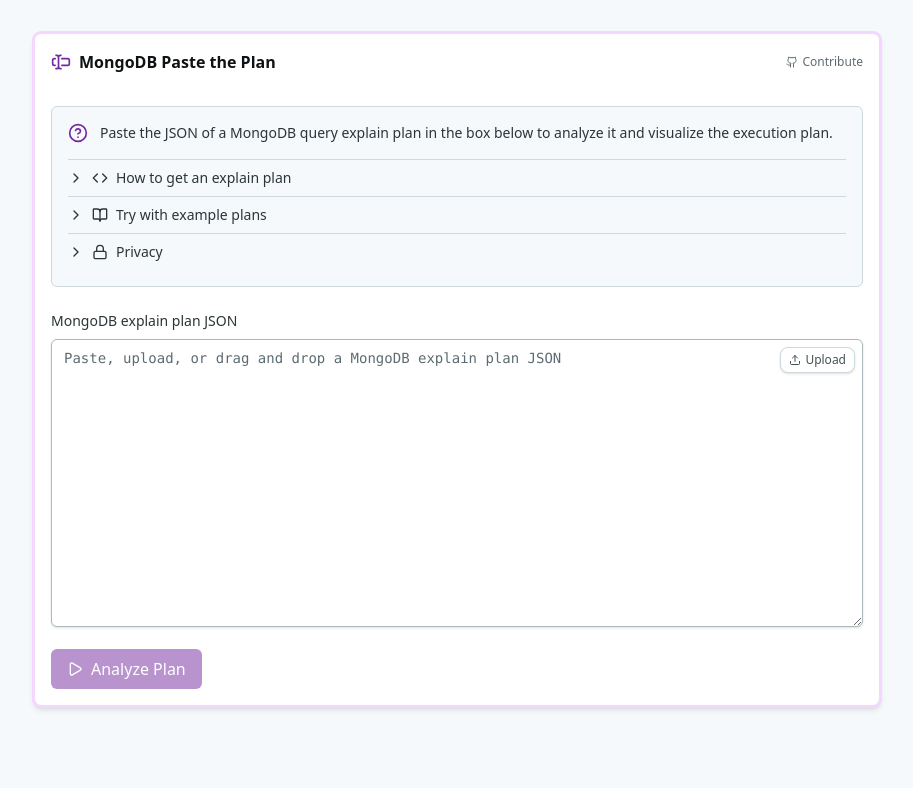
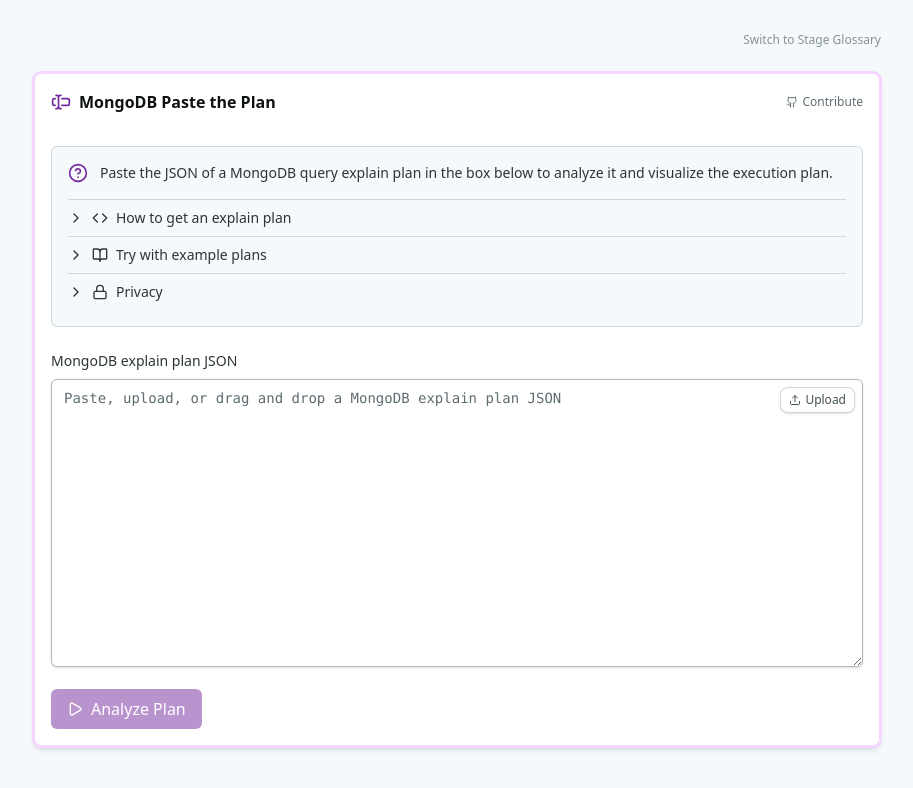
Before and after one commit to dfrancour/mongodb-paste-the-plan, a Next.js app: page /mongodb-paste-the-plan in a window 1280 px wide. Shown: the top 788 px of the page, without its empty margins (183-1096 px from the left). Built offline with nearby package versions, Linux system fonts and the light colour scheme.

Commit message:
Better tool switch workflow in dev repo

```diff
--- a/src/app/mongodb-paste-the-plan/page.tsx
+++ b/src/app/mongodb-paste-the-plan/page.tsx
@@ -1,5 +1,6 @@
 import { type Metadata } from "next";
 import { PasteThePlanContainer } from "#components/paste-the-plan/PasteThePlanContainer";
+import { ToolSwitch } from "#components/app/ToolSwitch";
 
 export const metadata: Metadata = {
   title: "MongoDB Paste the Plan",
@@ -11,6 +12,9 @@
   return (
     <div className="py-4 sm:py-8">
       <div className="container mx-auto max-w-4xl px-4 sm:px-6">
+        <div className="mb-4 sm:mb-6">
+          <ToolSwitch />
+        </div>
         <PasteThePlanContainer />
       </div>
     </div>
--- a/src/app/mongodb-stage-glossary/page.tsx
+++ b/src/app/mongodb-stage-glossary/page.tsx
@@ -1,5 +1,6 @@
 import { type Metadata } from "next";
 import { GlossaryContainer } from "#components/stage-glossary/GlossaryContainer";
+import { ToolSwitch } from "#components/app/ToolSwitch";
 
 export const metadata: Metadata = {
   title: "MongoDB Stage Glossary - Paste the Plan",
@@ -11,6 +12,9 @@
   return (
     <div className="py-4 sm:py-8">
       <div className="container mx-auto max-w-6xl px-4 sm:px-6">
+        <div className="mb-4 sm:mb-6">
+          <ToolSwitch />
+        </div>
         <GlossaryContainer />
       </div>
     </div>
--- /dev/null
+++ b/src/components/app/ToolSwitch.tsx
@@ -0,0 +1,27 @@
+"use client";
+
+import Link from "next/link";
+import { usePathname } from "next/navigation";
+
+const TOOLS = [
+  { href: "/mongodb-paste-the-plan", label: "Paste the Plan" },
+  { href: "/mongodb-stage-glossary", label: "Stage Glossary" },
+] as const;
+
+export function ToolSwitch() {
+  const pathname = usePathname();
+  const target = TOOLS.find((t) => t.href !== pathname);
+
+  if (!target) return null;
+
+  return (
+    <nav aria-label="Tool navigation" className="flex justify-end">
+      <Link
+        href={target.href}
+        className="text-xs text-neutral-400 transition-colors hover:text-neutral-700 dark:text-neutral-500 dark:hover:text-neutral-300"
+      >
+        Switch to {target.label}
+      </Link>
+    </nav>
+  );
+}
```
